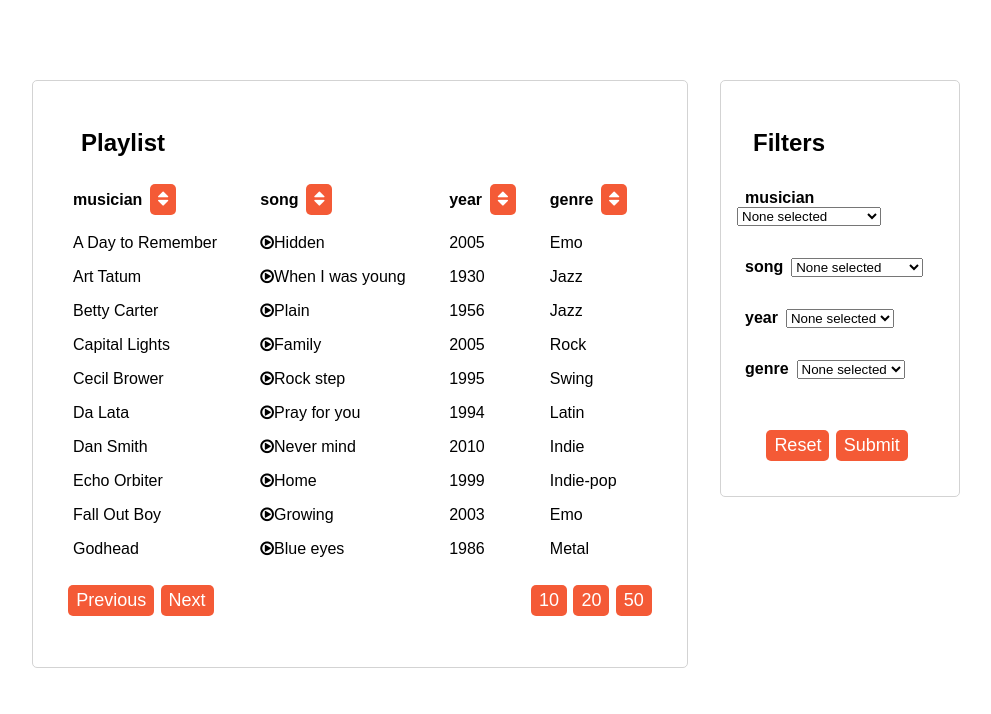
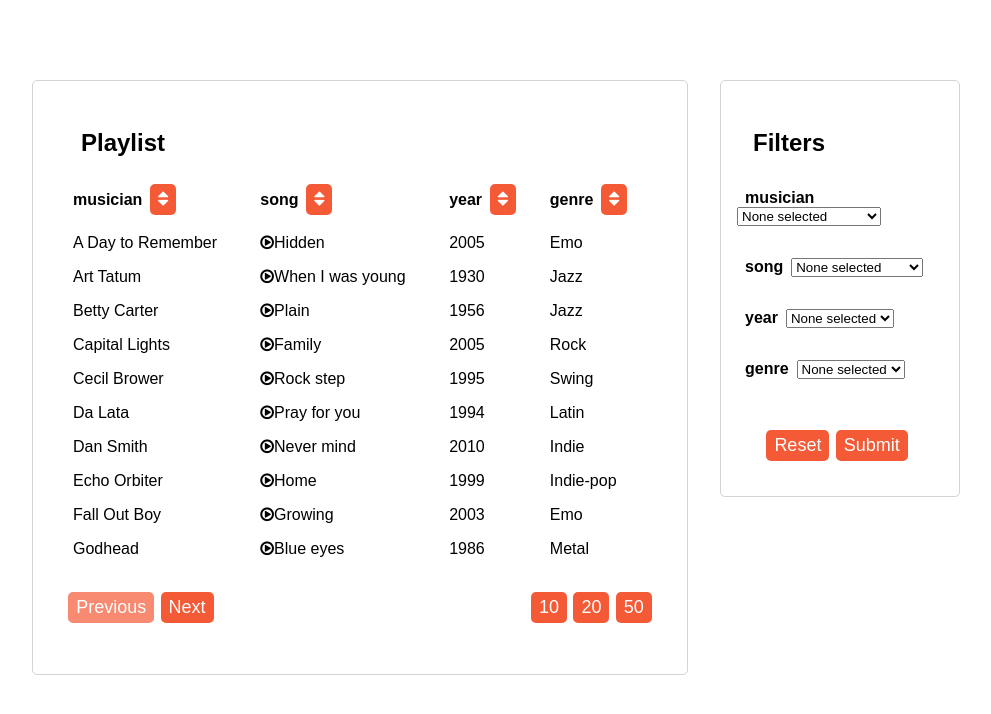
Before and after one commit to tyndria/react-data-table, a React (Create React App) app: page / in a window 1280 px wide. Shown: the top 714 px of the page, without its empty margins (128-1119 px from the left). Built offline with nearby package versions, Linux system fonts and the light colour scheme.

Commit message:
Fix pagination, add spinner

```diff
--- a/package.json
+++ b/package.json
@@ -5,12 +5,14 @@
   "private": true,
   "homepage": "https://tyndria.github.io/react-data-table",
   "dependencies": {
+    "classnames": "^2.2.5",
     "font-awesome": "^4.7.0",
     "gh-pages": "^1.0.0",
     "node-sass-chokidar": "0.0.3",
     "prop-types": "^15.6.0",
     "react": "^15.6.1",
     "react-dom": "^15.6.1",
+    "react-loading": "^1.0.3",
     "react-redux": "^5.0.5",
     "react-router-dom": "^4.2.2",
     "react-scripts": "1.0.10",
--- a/src/components/Button/Button.js
+++ b/src/components/Button/Button.js
@@ -1,10 +1,10 @@
 import React from 'react';
 import PropTypes from 'prop-types';
-
+import classNames from 'classnames';
 import './Button.css';
 
-const Button = ({ children, ...otherProps }) => (
-	<button className="custom-btn" {...otherProps}>{children}
+const Button = ({ children, className, disabled, ...otherProps }) => (
+	<button className={classNames('custom-btn', className, { 'disabled': disabled })} {...otherProps}>{children}
 	</button>
 );
 
--- a/src/components/Button/Button.scss
+++ b/src/components/Button/Button.scss
@@ -7,4 +7,9 @@
 	margin: 0.2rem;
 	padding: 0.3rem 0.5rem;
 	cursor: pointer;
+
+	&.disabled {
+		opacity: 0.7;
+		pointer-events: none;
+	}
 }
--- a/src/components/DataTable/DataTable.js
+++ b/src/components/DataTable/DataTable.js
@@ -2,10 +2,13 @@ import React from 'react';
 import Row from './Row/Row';
 import PropTypes from 'prop-types';
 import Button from '../Button/Button';
+import ReactLoading from 'react-loading';
 import './DataTable.css';
 
-const DataTable = ({data, headers, onSortChange}) => (
-	<div>
+const DataTable = ({data, headers, onSortChange, isLoading}) => (
+	<div className="data-table">
+		{ isLoading ?
+			<ReactLoading className="data-table-loader" delay="0" type="bubbles" color=""/> :
 			<table className="table">
 				<tbody>
 				<tr>
@@ -24,6 +27,7 @@ const DataTable = ({data, headers, onSortChange}) => (
 				}
 				</tbody>
 			</table>
+		}
 	</div>
 );
 
--- a/src/components/DataTable/DataTable.scss
+++ b/src/components/DataTable/DataTable.scss
@@ -1,3 +1,6 @@
+.data-table {
+  min-height: 400px;
+
   .table {
     border-collapse: collapse;
     width: 100%;
@@ -8,3 +11,8 @@
       text-align: left;
     }
   }
+
+  .data-table-loader {
+    margin: auto;
+  }
+}
--- a/src/containers/Pagination/Pagination.js
+++ b/src/containers/Pagination/Pagination.js
@@ -59,8 +59,8 @@ const mapStateToProps = state => ({
 
 const mapDispatchToProps = dispatch => ({
 	changeChunk: (chunk) => dispatch(changeDataChunk(chunk)),
-	nextPage: () => nextPage(),
-	prevPage: () => prevPage(),
+	nextPage: () => dispatch(nextPage()),
+	prevPage: () => dispatch(prevPage()),
 });
 
 export default connect(mapStateToProps, mapDispatchToProps)(Pagination);
--- a/src/containers/VisibleTable/VisibleTable.js
+++ b/src/containers/VisibleTable/VisibleTable.js
@@ -37,7 +37,7 @@ class VisibleTable extends Component {
 
 	render() {
 		const props =
-			{onSortChange: this.onSortChange, data: this.props.records, headers: this.props.headers};
+			{onSortChange: this.onSortChange, data: this.props.records, headers: this.props.headers, isLoading: this.props.isLoading};
 		return (
 			<div className="table-container">
 				<span className="header">Playlist</span>
--- a/src/redux/ducks/pagination.js
+++ b/src/redux/ducks/pagination.js
@@ -25,7 +25,7 @@ export const prevPage = () => ({
 });
 
 export const nextPage = () => ({
-	type: PREV_PAGE
+	type: NEXT_PAGE
 });
 
 export default (state = DEFAULT_STATE, action) => {
--- a/src/utils/apiService.js
+++ b/src/utils/apiService.js
@@ -4,6 +4,6 @@ export function getData() {
 	return new Promise((resolve, reject) => {
 		setTimeout(() => {
 			resolve(data);
-		}, 500);
+		}, 1500);
 	})
 }
```
Also changed, not shown: 1 other file (tests, documents, lock files or other folders). Lines whose indentation alone changed are shown as unchanged.
